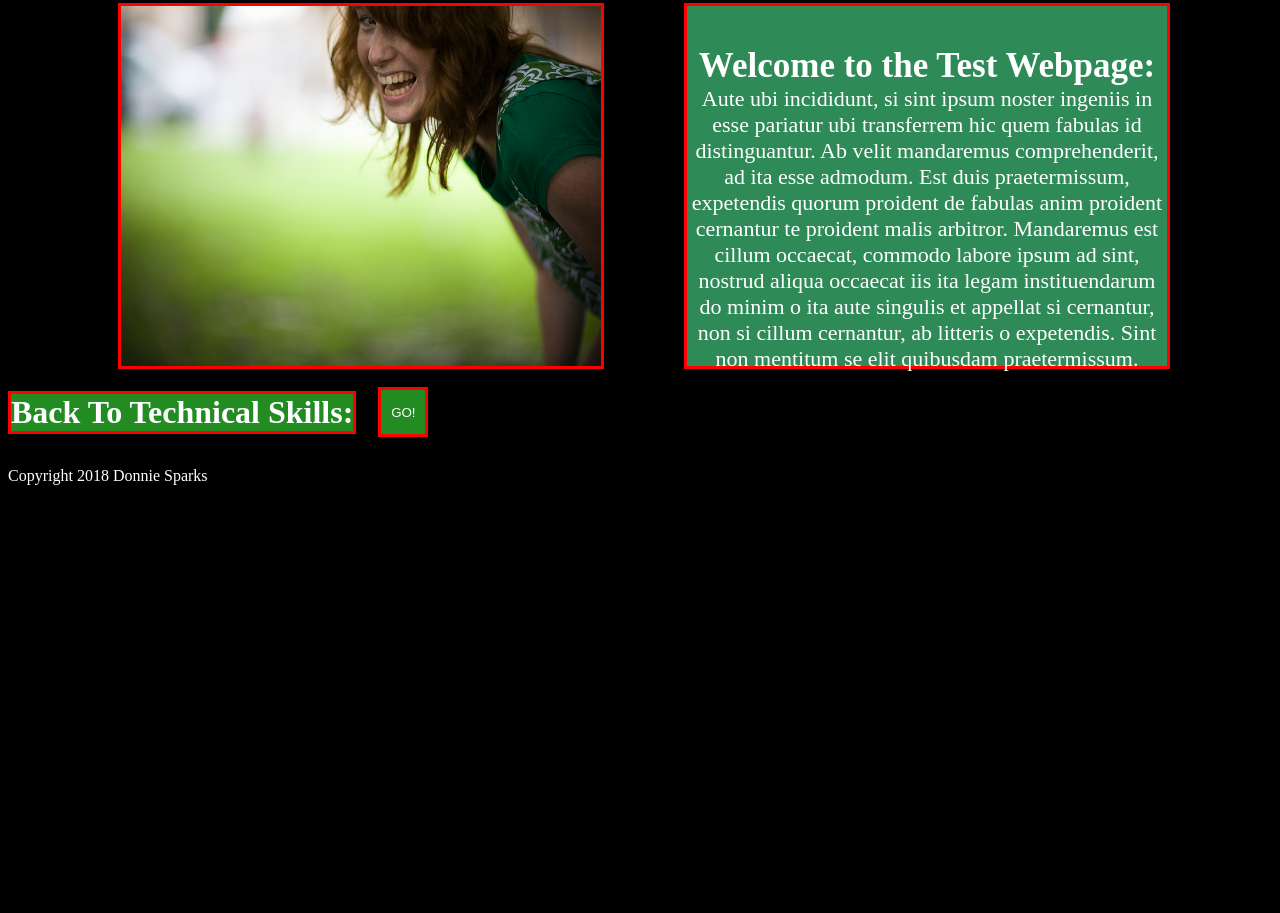
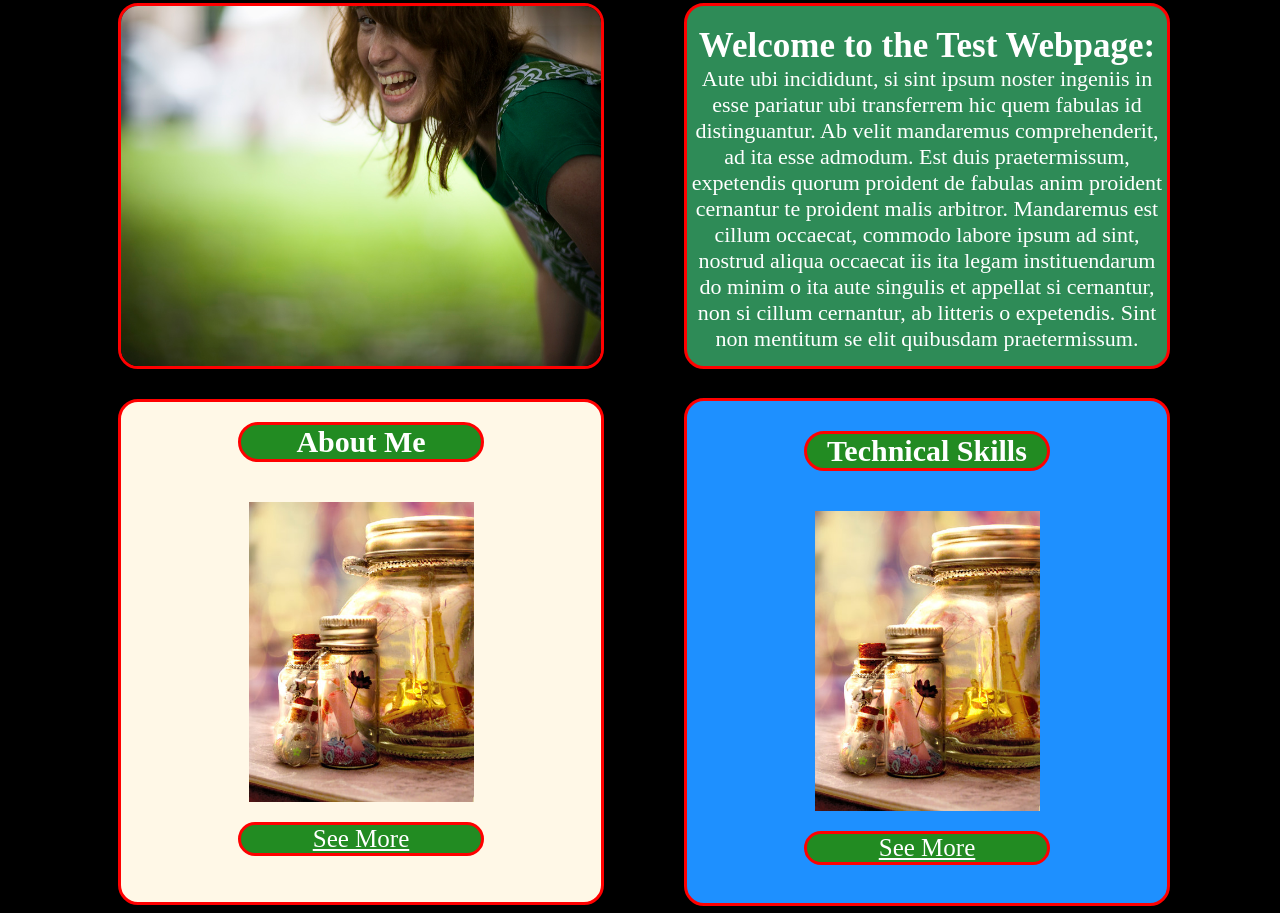
Before and after one commit to DonnieASC4/Test-Webpage, a plain HTML site: page index.html in a window 1280 px wide. Shown: the part 339-1252 px from the top of the page. Before the commit the page ends 800 px from the top, so only its background shows below. Drawn offline with nearby package versions, Linux system fonts and the light colour scheme.

Commit message:
This is now finished. Just about... I want to see it on the webpage first

```diff
--- a/index.html
+++ b/index.html
@@ -45,7 +45,7 @@
 
     <img class="standInPic" src= "person1.jpg">
 
-    <p class="gameDescription"> <span class=bigWords>Welcome to the Test Webpage: </span> Aute ubi incididunt, si sint ipsum noster ingeniis in esse pariatur ubi
+    <p class="pageDescription"> <span class=bigWords>Welcome to the Test Webpage: </span> Aute ubi incididunt, si sint ipsum noster ingeniis in esse pariatur ubi
         transferrem hic quem fabulas id distinguantur. Ab velit mandaremus
         comprehenderit, ad ita esse admodum. Est duis praetermissum, expetendis quorum
         proident de fabulas anim proident cernantur te proident malis arbitror.
@@ -55,26 +55,17 @@
         mentitum se elit quibusdam praetermissum.</p>
 
 
+    <div id="sideOne">
+        <div class="title">About Me</div>
+        <img class="filler" src="thing2.jpg">
+        <a class="button" href=#>See More</a>
 
-   <!--
+    </div>
 
-
-
-
-
-
-    <div class="ogres">
-
-    </div>-->
-
-    <div class="Back">
-        <li>
-            <h1 class="Note">Back To Technical Skills:</h1>
-        </li>
-        <li>
-            <button class="GO" onclick="window.location.href='https://www.google.com/'">GO!
-            </button>
-        </li>
+    <div id="sideTwo">
+         <div class="title">Technical Skills</div>
+        <img class="filler" src="thing2.jpg">
+        <a class="button" href=#>See More</a>
     </div>
 
     <footer>
--- a/style.css
+++ b/style.css
@@ -81,7 +81,13 @@ nav a {
 
 }
 
+.bigWords {
+    font-size: 35px;
+    font-weight: bold;
+}
+
 .standInPic {
+        border-radius: 20px;
         width: 480px;
         height: 360.067px;
         display: inline-block;
@@ -91,7 +97,8 @@ nav a {
         border: 3px solid red;
 }
 
-.gameDescription {
+.pageDescription {
+        border-radius: 20px;
         font-size: 22px;
         text-align: center;
         border: 3px solid red;
@@ -100,7 +107,8 @@ nav a {
         right: 0px;
         width: 480px;
         height: 320.067px;
-        padding-top: 40px;
+        padding-top: 20px;
+        padding-bottom: 20px;
         margin-top: 30px;
         margin-right: 110px;
         color: white;
@@ -111,6 +119,7 @@ nav a {
 
 @media only screen and (max-width: 1220px)  {
     .standInPic {
+        border-radius: 20px;
         border: 3px solid red;
         left: 0px;
         display: block;
@@ -120,7 +129,8 @@ nav a {
 
     }
 
-    .gameDescription {
+    .pageDescription {
+        border-radius: 20px;
         position: relative;
         font-size: 22px;
         text-align: center;
@@ -134,44 +144,141 @@ nav a {
         margin-right: auto;
         color: white;
         background-color: seagreen;
-        padding-top: 40px;
+        padding-top: 20px;
+        padding-bottom: 20px;
         margin-bottom: 30px;
     }
 
 }
-.ogres{
+
+
+#sideOne {
+    border-radius: 20px;
+    width: 480px;
+    height: 500px;
+    position: relative;
+    display: block;
+    left: 110px;
+    margin-top: 30px;
+    margin-right: 30px;
+    border: 3px solid red;
+    background-color: #FFF8E7;
+
+}
+
+.title {
+    display: block;
+    text-align: center;
+    border: 3px solid red;
+    background-color: forestgreen;
+    font-size: 30px;
+    font-weight: bold;
+    color: white;
+    border-radius: 20px;
+    margin-top: 20px;
+    margin-bottom: 40px;
+    width: 50%;
     margin-left: auto;
     margin-right: auto;
-    display: block;
-    width: 60%;
-    text-align: center;
-    color: white;
-    background-color:deepskyblue
 }
 
-.ogres button {
-    background-color: seagreen;
-    border: 3px solid red;
-    color: white;
+.filler {
+    display: block;
+    width: 225px;
+    height: 300px;
+    margin-left: auto;
+    margin-right: auto;
 }
 
-.bigWords {
-    font-size: 35px;
-    font-weight: bold;
+.button {
+    display: block;
+    font-size: 25px;
+    text-align: center;
+    border: 3px solid red;
+    background-color: forestgreen;
+    color: white;
+    border-radius: 20px;
+    margin-top: 20px;
+    margin-bottom: 40px;
+    width: 50%;
+    margin-left: auto;
+    margin-right: auto;
 }
 
-.ogres button {
-    margin-bottom: 10px;
+#sideTwo {
+    border-radius: 20px;
+    font-size: 22px;
+        text-align: center;
+        border: 3px solid red;
+        display: inline-block;
+        position: absolute;
+        right: 0px;
+        width: 480px;
+        height: 492.067px;
+        padding-top: 10px;
+        padding-bottom: 0px;
+        margin-top: -507px;
+        margin-bottom: 0px;
+        margin-right: 110px;
+        color: white;
+        background-color: dodgerblue;
+
+
+
+    /*
+    position: relative;
+        font-size: 22px;
+        text-align: center;
+        border: 3px solid red;
+        display: block;
+        width: 480px;
+        height: 320.067px;
+        margin-top: 30px;
+        display: block;
+        margin-left: auto;
+        margin-right: auto;
+        color: white;
+        background-color: dodgerblue;
+        padding-top: 20px;
+        padding-bottom: 20px;
+        margin-bottom: 30px;
+    */
 }
 
 
-.current {
-    color: white;
+
+
+
+
+
+@media only screen and (max-width: 1220px) {
+    #sideOne {
+        border: 3px solid red;
+        left: 0px;
+        display: block;
+        margin-left: auto;
+        margin-right: auto;
+        margin-top: 30px;
+    }
+
+    #sideTwo {
+        text-align: center;
+        position: relative;
+        font-size: 22px;
+        border: 3px solid red;
+        display: block;
+        width: 480px;
+        height: 492.067px;
+        margin-left: auto;
+        margin-right: auto;
+        margin-top: 30px;
+    }
 }
 
-.pics {
-    width: 150px;
-}
+
+
+
+
 
 .Back {
     width: 450px;
```
Also changed, not shown: thing2.jpg (added).
